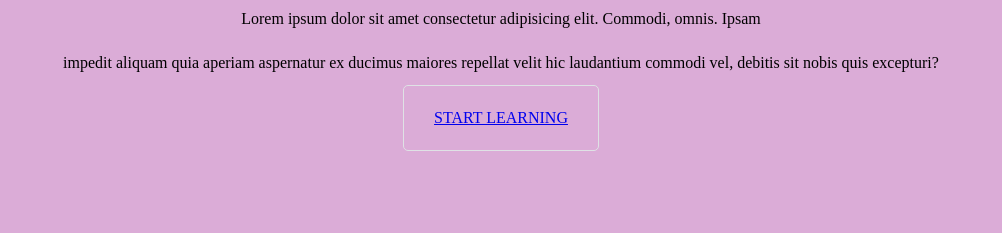
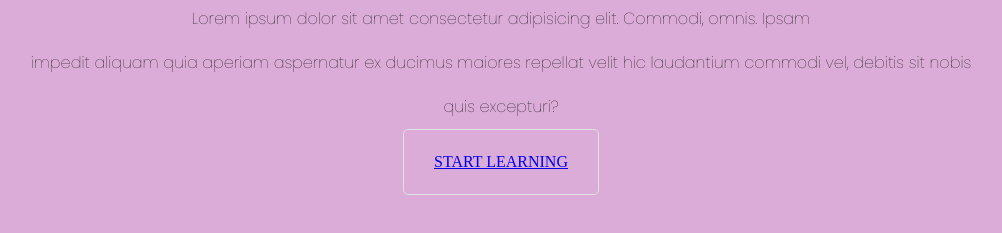
Before and after one commit to arlette-pro/mini_project2, a plain HTML site: page index.html in a window 1280 px wide. Shown: the part 173-406 px from the top of the page, without its empty margins (139-1141 px from the left). Drawn offline with Linux system fonts and the light colour scheme.

Commit message:
changes made of evaluation

```diff
--- a/index.html
+++ b/index.html
@@ -2,6 +2,9 @@
 <html lang="en">
 <head>
     <meta charset="utf-8">
+    <link rel="preconnect" href="https://fonts.googleapis.com">
+<link rel="preconnect" href="https://fonts.gstatic.com" crossorigin>
+<link href="https://fonts.googleapis.com/css2?family=Montserrat:wght@100&family=Poppins:wght@100&display=swap" rel="stylesheet">
        <title> Venue</title>
     <link rel="stylesheet" href="./main.css">
 
--- a/main.css
+++ b/main.css
@@ -31,6 +31,10 @@ footer, header, hgroup, menu, nav, section {
 body {
 	line-height: 1;
     background-color: #dbacd7;
+}
+p{
+    font-family: 'Montserrat', sans-serif;
+font-family: 'Poppins', sans-serif;
 }
 ol, ul {
 	list-style: none;
```
